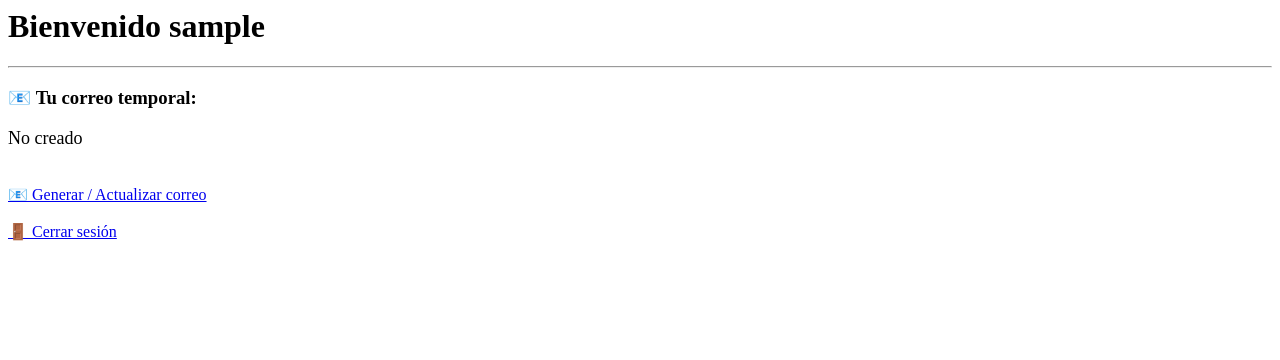
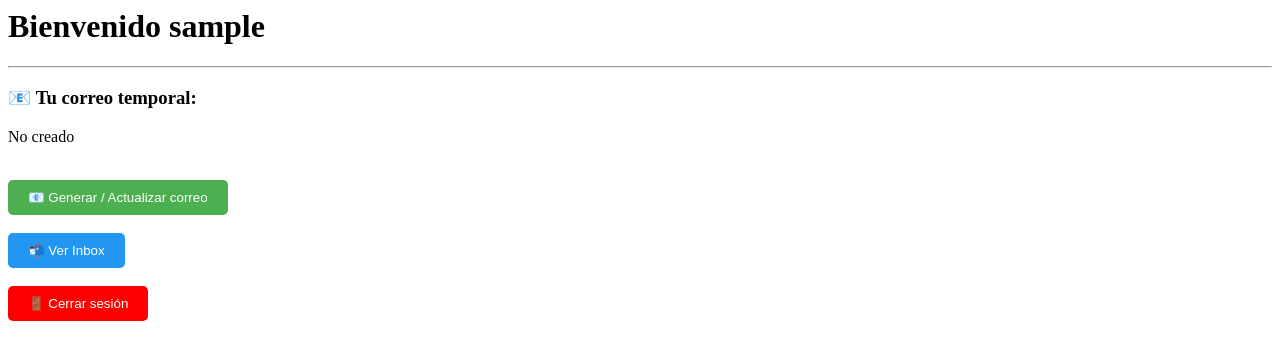
Before and after one commit to alexisalca05-code/temp-mail-pro, a Flask app: page /dashboard in a window 1280 px wide. Shown: the top 360 px of the page. Run offline with Flask 3, Linux system fonts and the light colour scheme; a user stored in the database is signed in; data that the repository does not hold is empty.

Commit message:
inbox pro system added

```diff
--- a/app.py
+++ b/app.py
@@ -2,6 +2,7 @@ from flask import Flask, render_template, request, redirect, session
 import sqlite3
 import os
 import time
+import requests
 
 app = Flask(__name__)
 app.secret_key = "azvip_secret"
@@ -15,7 +16,7 @@ def home():
 def db():
     return sqlite3.connect("database.db")
 
-# ================= INIT DB (PRO - SIN BORRAR DATOS) =================
+# ================= INIT DB =================
 def init_db():
     conn = db()
 
@@ -121,13 +122,44 @@ def create_email():
 
     return redirect("/dashboard")
 
+# ================= INBOX PRO =================
+@app.route("/inbox")
+def inbox():
+
+    if "user" not in session:
+        return redirect("/login")
+
+    user = session["user"]
+
+    conn = db()
+    email = conn.execute(
+        "SELECT email_temp FROM users WHERE username=?",
+        (user,)
+    ).fetchone()
+    conn.close()
+
+    if not email or not email[0]:
+        return "❌ Primero crea un correo"
+
+    email = email[0]
+    login, domain = email.split("@")
+
+    url = f"https://www.1secmail.com/api/v1/?action=getMessages&login={login}&domain={domain}"
+
+    try:
+        messages = requests.get(url).json()
+    except:
+        messages = []
+
+    return render_template("inbox.html", messages=messages, email=email)
+
 # ================= LOGOUT =================
 @app.route("/logout")
 def logout():
     session.clear()
     return redirect("/login")
 
-# ================= RUN (RENDER FIX) =================
+# ================= RUN =================
 if __name__ == "__main__":
     port = int(os.environ.get("PORT", 5000))
     app.run(host="0.0.0.0", port=port, debug=False)
--- a/templates/dashboard.html
+++ b/templates/dashboard.html
@@ -3,19 +3,31 @@
 <hr>
 
 <h3>📧 Tu correo temporal:</h3>
-
-<p style="font-size:18px;">
-{{email}}
-</p>
+<p>{{email}}</p>
 
 <br>
 
+<!-- BOTÓN CREAR CORREO -->
 <a href="/create_email">
-📧 Generar / Actualizar correo
+    <button style="padding:10px 20px; background:#4CAF50; color:white; border:none; border-radius:5px;">
+        📧 Generar / Actualizar correo
+    </button>
 </a>
 
 <br><br>
 
+<!-- BOTÓN INBOX -->
+<a href="/inbox">
+    <button style="padding:10px 20px; background:#2196F3; color:white; border:none; border-radius:5px;">
+        📬 Ver Inbox
+    </button>
+</a>
+
+<br><br>
+
+<!-- LOGOUT -->
 <a href="/logout">
-🚪 Cerrar sesión
+    <button style="padding:10px 20px; background:red; color:white; border:none; border-radius:5px;">
+        🚪 Cerrar sesión
+    </button>
 </a>
```
Also changed, not shown: templates/inbox.html (+24 -0 lines).
